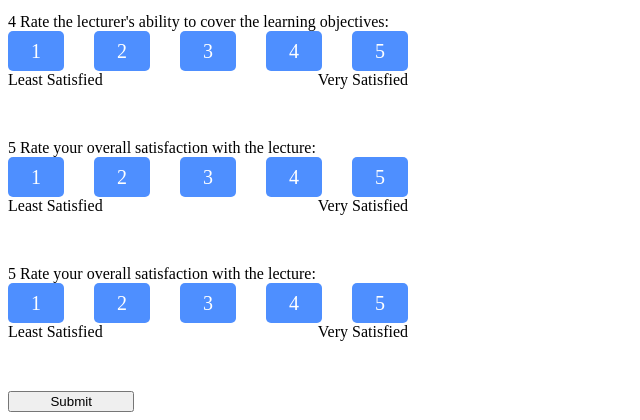
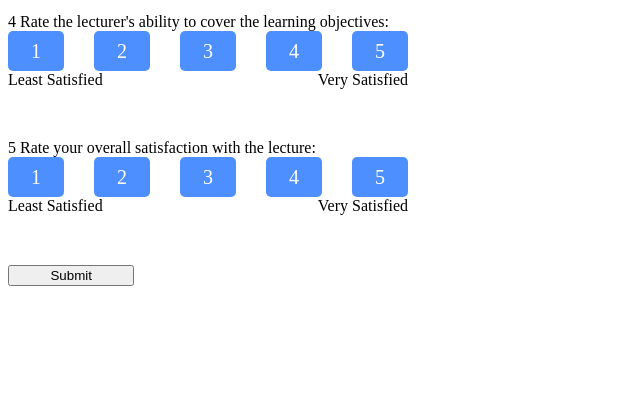
Before and after one commit to Dbhardwaj99/feedback-shystum, a Flask app: template templates/views/feed-form.html in a window 1280 px wide. Shown: the part 444-864 px from the top of the page, without its empty margins (0-640 px from the left). After the commit the page ends 730 px from the top, so only its background shows below. Run offline with Flask 3, Linux system fonts and the light colour scheme; the template is opened without the code that fills it, so the values that code supplies are empty; some libraries are stand-ins or nearby versions.

Commit message:
updated form

```diff
--- a/templates/views/feed-form.html
+++ b/templates/views/feed-form.html
@@ -102,28 +102,6 @@
         <div>Very Satisfied</div>
       </div>
     </div>
-
-
-
-
-    <div class="queries">
-      <div class="question">
-        <span class="question-number">5</span>
-        <span class="question-title">Rate your overall satisfaction with the lecture:
-        </span>
-      </div>
-      <div class="rating">
-        <input id="q5_1" type="radio" name="q5" value="1" /><label for="q5_1">1</label>
-        <input id="q5_2" type="radio" name="q5" value="2" /><label for="q5_2">2</label>
-        <input id="q5_3" type="radio" name="q5" value="3" /><label for="q5_3">3</label>
-        <input id="q5_4" type="radio" name="q5" value="4" /><label for="q5_4">4</label>
-        <input id="q5_5" type="radio" name="q5" value="5" /><label for="q5_5">5</label>
-      </div>
-      <div class="marker">
-        <div>Least Satisfied</div>
-        <div>Very Satisfied</div>
-      </div>
-    </div>
     <button class="button" id="submit-bttn" type="button" onclick="getSelectedValues()">
       Submit
     </button>
```
